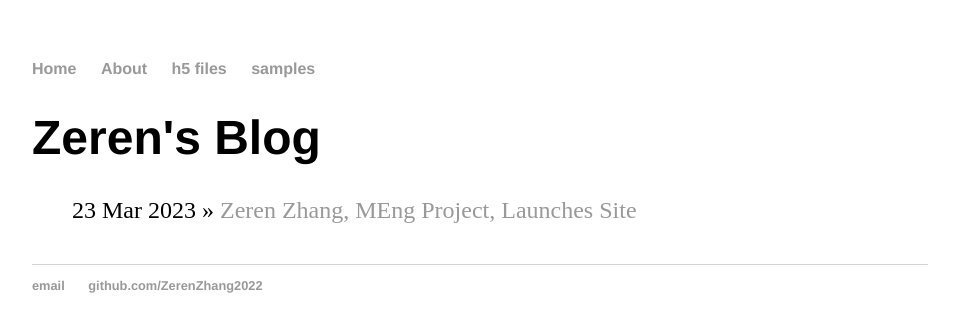
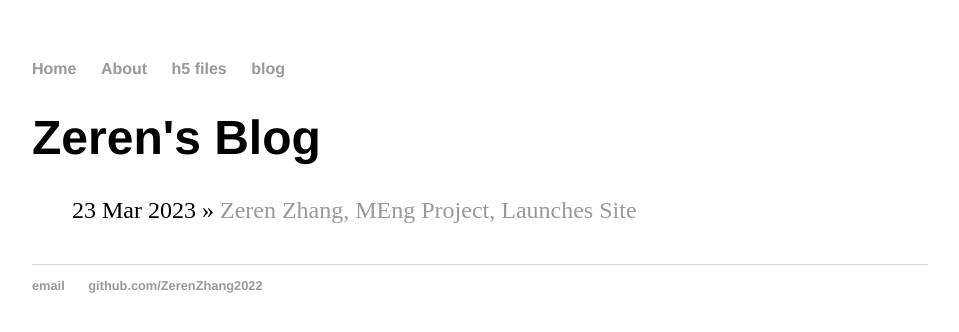
Before and after one commit to ZerenZhang2022/MEng_project.github.io, a Jekyll site: the page built from blog/index.html, in a window 1280 px wide. Shown: the top 332 px of the page, without its empty margins (160-1119 px from the left). Built offline with Jekyll 4.4.1, drawn with Linux system fonts in a browser that asks for light colours.

Commit message:
Update default.html

```diff
--- a/_layouts/default.html
+++ b/_layouts/default.html
@@ -13,7 +13,7 @@
         <li><a href="/">Home</a></li>
 	<li><a href="/about">About</a></li>
         <li><a href="/h5 files">h5 files</a></li>
-        <li><a href="/samples">samples</a></li>
+        <li><a href="/blog">blog</a></li>
     	</ul>
 		</nav>
 	<div class="container">
```
